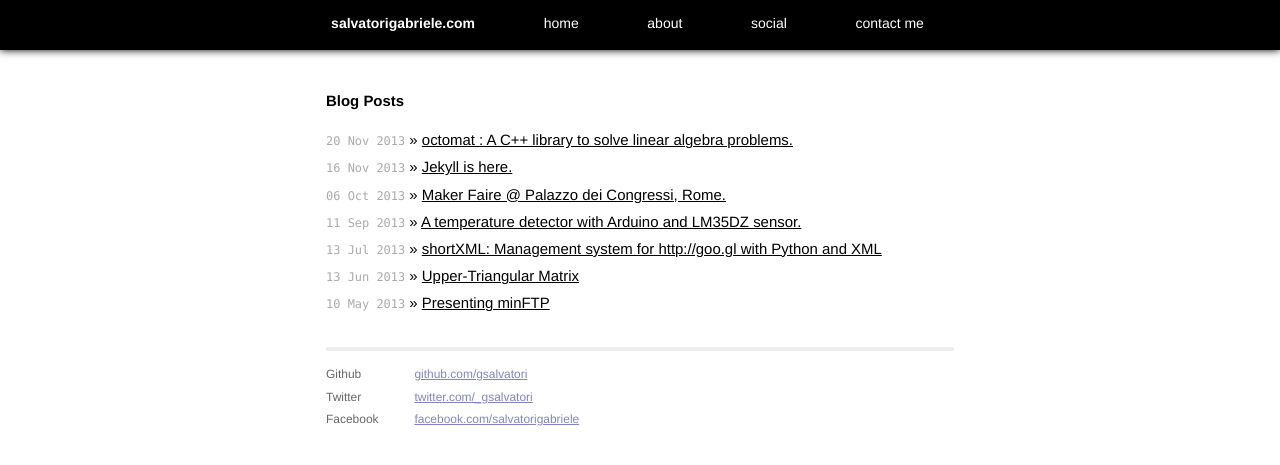
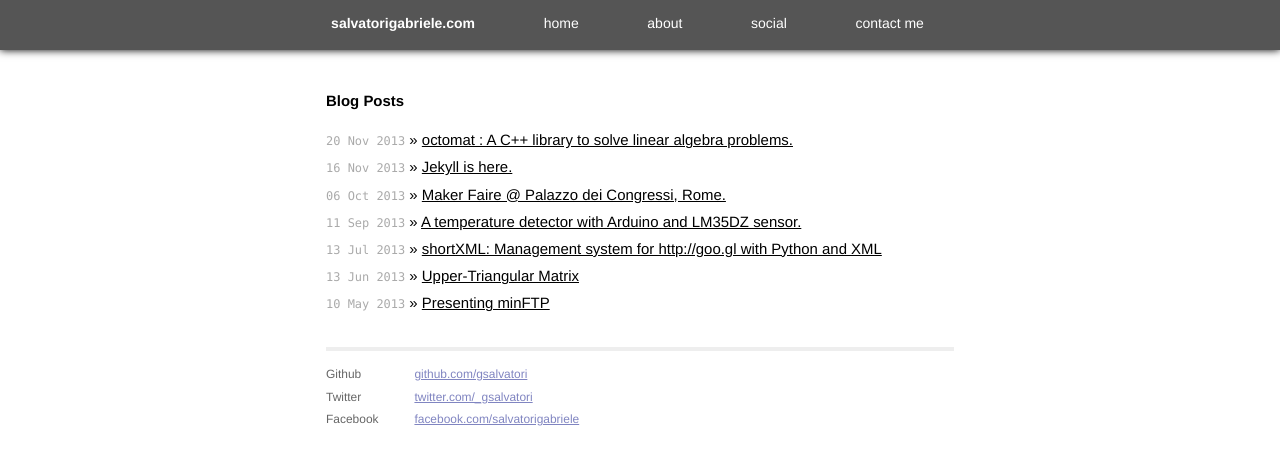
Before and after one commit to gsalvatori/salvatorigabriele.com, a Jekyll site: the page built from index.html, in a window 1280 px wide. Shown: the top 465 px of the page. Built offline with Jekyll 4.4.1, drawn with Linux system fonts in a browser that asks for light colours; Markdown is read by kramdown in place of the engine named in the settings.

Commit message:
Update main.css

```diff
--- a/css/main.css
+++ b/css/main.css
@@ -175,7 +175,7 @@ a:visited { color: #000; }
   -moz-box-shadow: 0px 0px 8px 0px #000000;
   box-shadow: 0px 0px 8px 0px #000000;
   /* Adds the transparent background */
-  background-color: rgba(0,0,0,1.0);
+  background-color: rgba(85,85,85,1.0);
   color: rgba(1, 1, 1, 0.8);
 }
 
```
